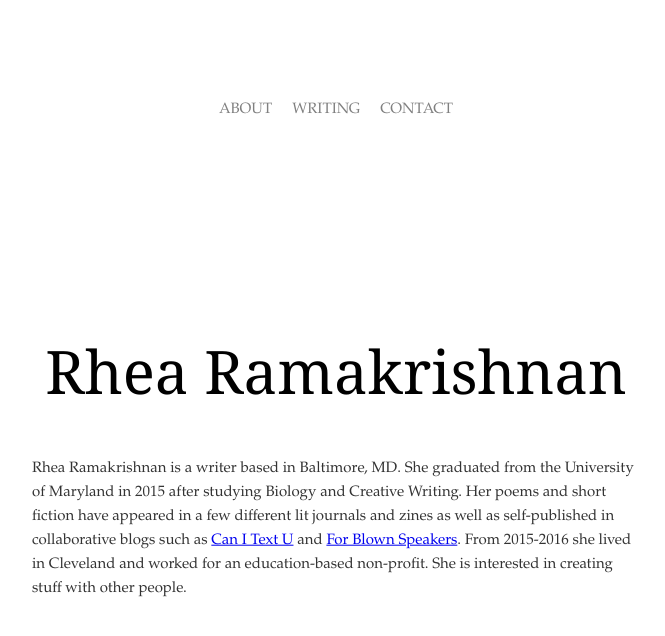
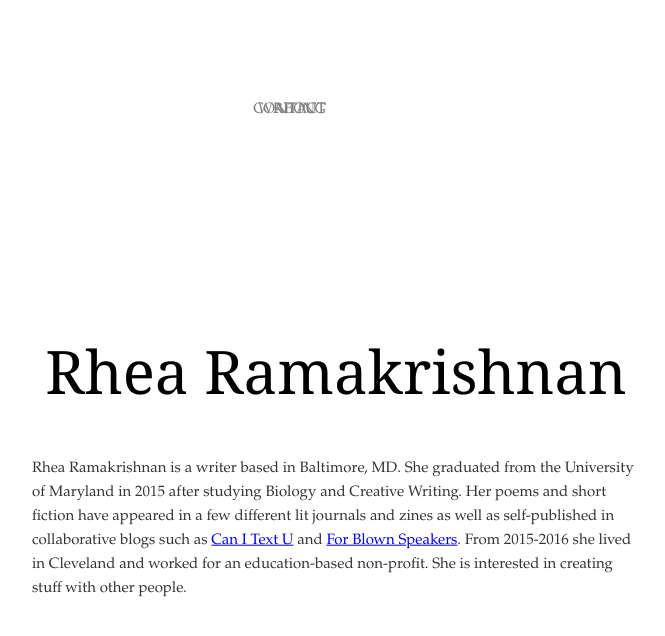
Before and after one commit to reram/reram.github.io, a Jekyll site: the page built from index.html, in a window 1280 px wide. Shown: the top 636 px of the page, without its empty margins (304-969 px from the left). Built offline with Jekyll 4.4.1, drawn with Linux system fonts in a browser that asks for light colours.

Commit message:
Update page.html

```diff
--- a/_layouts/page.html
+++ b/_layouts/page.html
@@ -36,7 +36,7 @@
     list-style: none
     margin: 0;
     padding: 0;
-    position: relative;
+    position: fixed;
     left: 50%;
     text-align: center;
     font: 400 15px/1.6 'Ledger', Garamond, Georgia, serif;
@@ -48,7 +48,7 @@ li {
     list-style: none;
     margin: 0;
     padding: 0;
-    position: relative;
+    position: fixed;
     right: 50%;
 }
 
```
